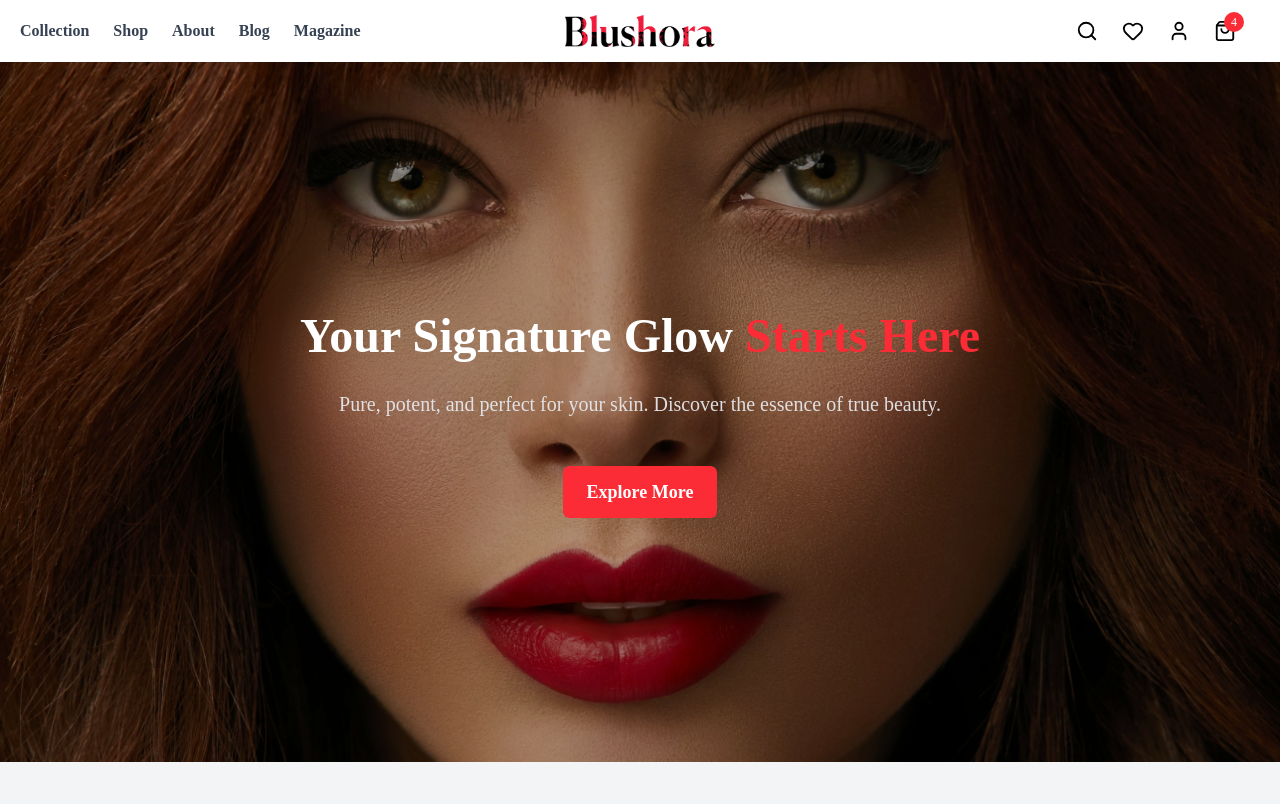
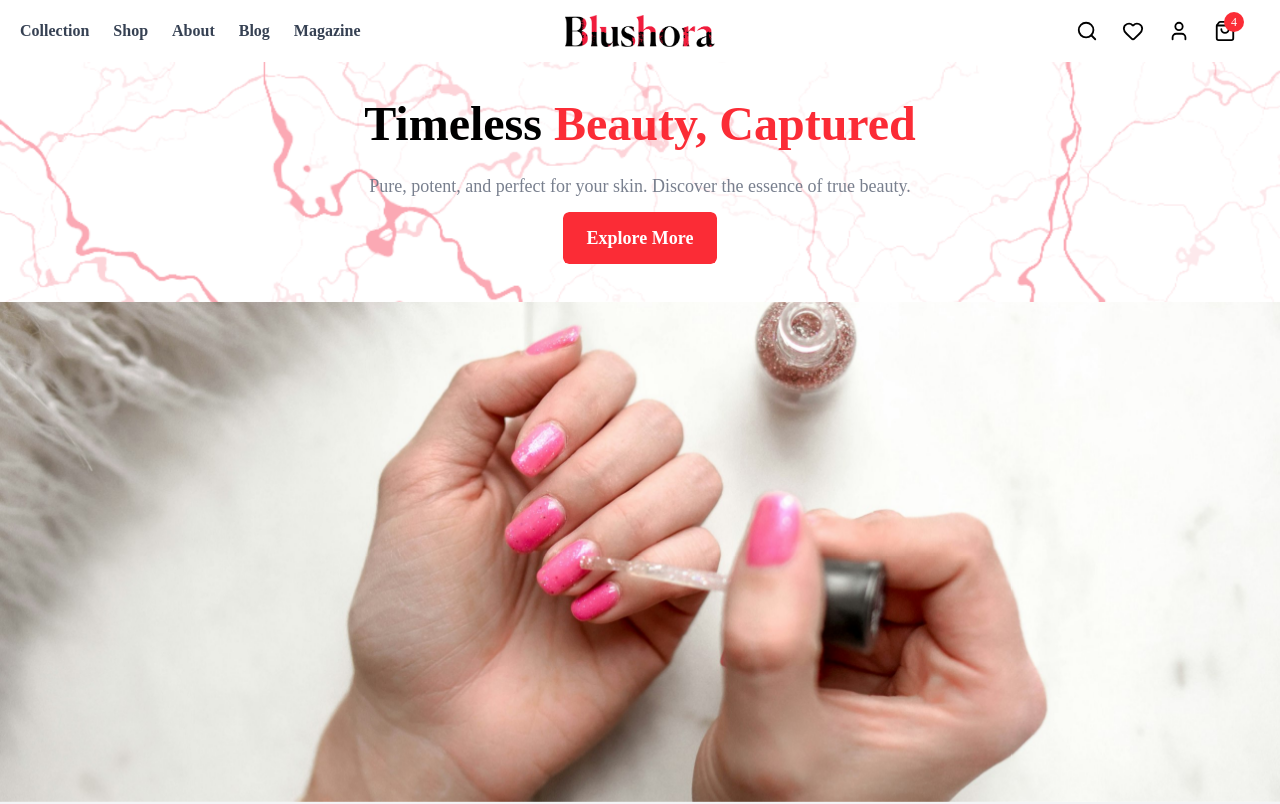
Before and after one commit to zaheerahmadz/Blushora, a React (Vite) app: page / in a window 1280 px wide. Shown: the top 804 px of the page. Built offline with nearby package versions, Linux system fonts and the light colour scheme.

Commit message:
Home done

```diff
--- a/src/components/home/Hero.jsx
+++ b/src/components/home/Hero.jsx
@@ -1,7 +1,10 @@
-import React from "react";
+import React, { useState } from "react";
 import { Swiper, SwiperSlide } from "swiper/react";
-import { Autoplay, Pagination, Navigation } from "swiper/modules";
+import { Autoplay, Pagination, Navigation, Controller } from "swiper/modules";
+
 import "swiper/css";
+
+import "swiper/css/controller"; // ← important for controller visuals if needed
 
 import CtnBtn from "../common/CtnBtn";
 
@@ -27,30 +30,28 @@ const slides = [
 ];
 
 const Hero = () => {
+  const [firstSwiper, setFirstSwiper] = useState(null);
+  const [secondSwiper, setSecondSwiper] = useState(null);
+
   return (
     <section className="w-full">
-      {/* Single Swiper – background image + centered text overlay */}
+      {/* First Swiper - Text on fixed background - exactly as before */}
+      <div className="relative w-full h-60 bg-[url('/hero.png')] bg-cover bg-center bg-no-repeat">
         <Swiper
-        modules={[Autoplay, Pagination, Navigation]}
+          modules={[Autoplay, Pagination, Navigation, Controller]}
           slidesPerView={1}
           loop={true}
           autoplay={{ delay: 3500, disableOnInteraction: false }}
           pagination={{ clickable: true }}
           navigation={true}
-        className="w-full h-[500px] md:h-[600px] lg:h-[700px]" // ← adjust height as needed
+          controller={{ control: secondSwiper }} // this one controls / follows the other
+          onSwiper={setFirstSwiper} // store instance
+          className="w-full h-full relative z-10"
         >
           {slides.map((slide) => (
             <SwiperSlide key={slide.id}>
-            <div
-              className="w-full h-full bg-cover bg-center bg-no-repeat relative"
-              style={{ backgroundImage: `url(${slide.img})` }}
-            >
-              {/* Dark overlay for better text readability (optional – adjust opacity) */}
-              <div className="absolute inset-0 bg-black/30" />
-
-              {/* Text content – centered */}
-              <div className="relative z-10 flex flex-col gap-4 md:gap-6 items-center justify-center h-full text-center text-white px-5 max-w-4xl mx-auto">
-                <h1 className="text-3xl md:text-5xl lg:text-5xl font-bold leading-tight">
+              <div className="flex flex-col gap-3 items-center justify-center h-full text-center text-white px-5">
+                <h1 className="text-4xl md:text-5xl font-bold text-black">
                   {slide.title.split(" ").map((word, index, arr) =>
                     index >= arr.length - 2 ? (
                       <span key={index} className="text-red-500">
@@ -58,25 +59,46 @@ const Hero = () => {
                         {word}
                       </span>
                     ) : (
-                      <span key={index}>{word} </span>
+                      <span key={index}> {word}</span>
                     ),
                   )}
                 </h1>
 
-                <p className="text-lg md:text-xl text-gray-200 opacity-95 max-w-2xl">
+                <p className="mt-3 text-lg text-gray-500 opacity-90">
                   {slide.desc}
                 </p>
-
-                <div className="mt-4 md:mt-6">
                 <CtnBtn>Explore More</CtnBtn>
-                </div>
-              </div>
               </div>
             </SwiperSlide>
           ))}
         </Swiper>
+      </div>
 
-      {/* Beauty Deal section – remains unchanged */}
+      {/* Second Swiper - Image slides - exactly as before */}
+      <section className="w-full">
+        <Swiper
+          modules={[Autoplay, Pagination, Navigation, Controller]}
+          slidesPerView={1}
+          loop={true}
+          autoplay={{ delay: 3500, disableOnInteraction: false }}
+          pagination={{ clickable: true }}
+          navigation={true}
+          controller={{ control: firstSwiper }} // this one controls / follows the other
+          onSwiper={setSecondSwiper} // store instance
+          className="w-full h-[500px]"
+        >
+          {slides.map((slide) => (
+            <SwiperSlide key={slide.id}>
+              <div
+                className="w-full h-full bg-cover bg-center"
+                style={{ backgroundImage: `url(${slide.img})` }}
+              />
+            </SwiperSlide>
+          ))}
+        </Swiper>
+      </section>
+
+      {/* Beauty Deal - unchanged */}
       <div className="bg-gray-100 flex flex-col gap-4 text-center py-10 w-full">
         <h2 className="text-4xl font-semibold">Beauty Deal</h2>
         <p className="text-xl px-5 text-gray-600">
```
Lines whose indentation alone changed are shown as unchanged.
